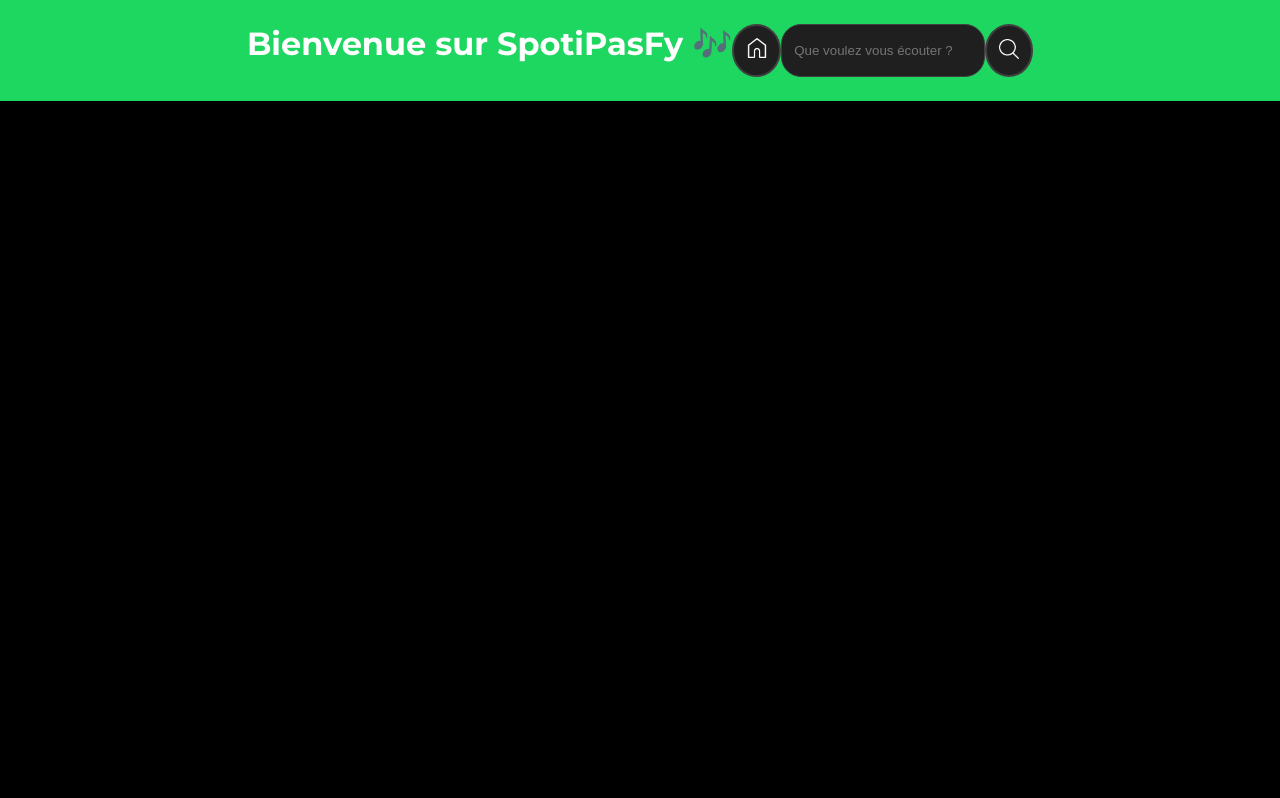
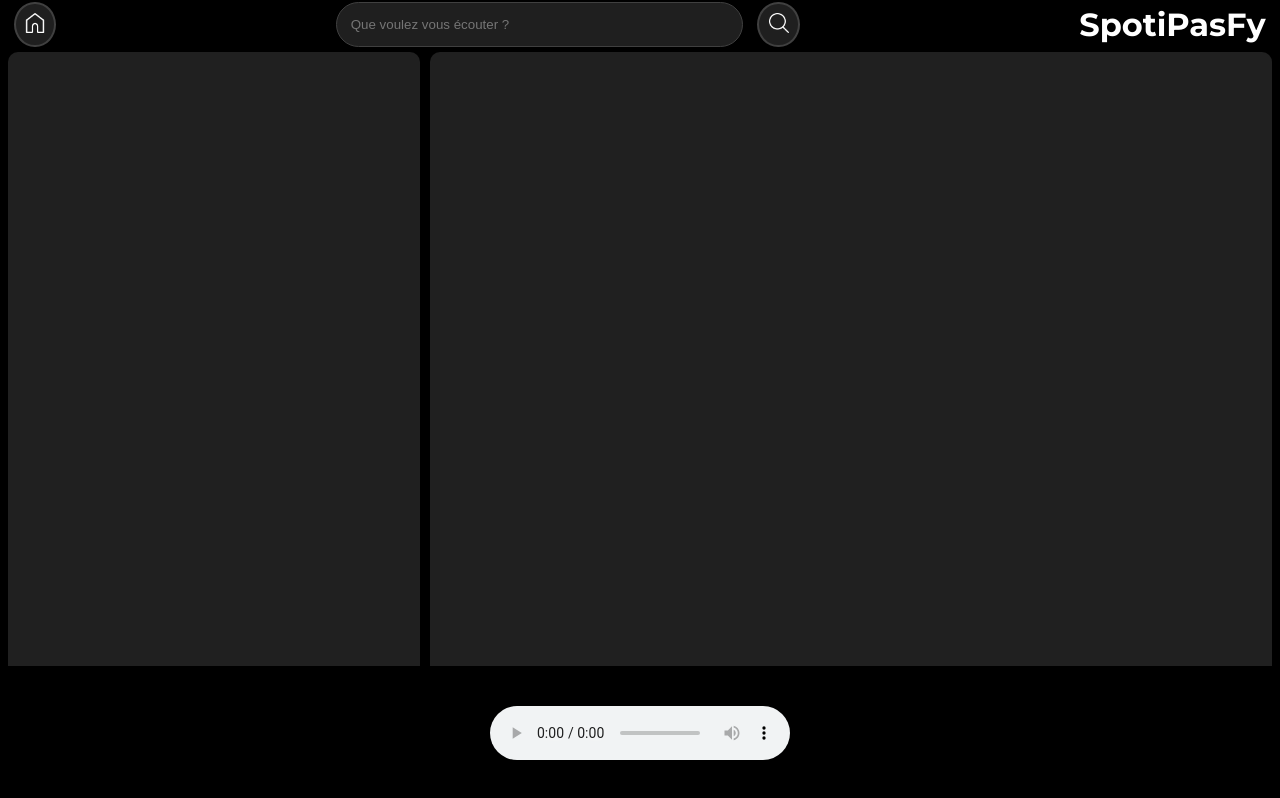
Before and after one commit to NathanSalome/SpotiPasFy, a plain HTML site: page Html/accueil.html in a window 1280 px wide. Drawn offline with Linux system fonts and the light colour scheme.

Commit message:
Ajout front + Java

```diff
--- a/Css/accueil.css
+++ b/Css/accueil.css
@@ -9,26 +9,32 @@ body{
     font-family: "Montserrat", sans-serif;
 }
 
-/* NavBar */
+/*=================*/
+/*      Header     */
+/*=================*/
 
 header{
     display: flex;
-    justify-content: center;
-    padding: 3vh;
+    align-items: center;
+    padding: 0.2vh;
     color: white;
-    background-color: #1ed760;
+    //background-color: #1ed760;
+    justify-content: space-between;
 }
 
-header h1{
+header h1 {
+    text-align: start;
     font-size: 2rem;
+    justify-self: start;
+    margin-right: 1%;
 }
 
 header button{
     border: 2px solid #404040;
     background-color: #1F1F1F;
     color: white;
+    padding: 2%;
     border-radius: 50%;
-    padding: 1%;
 }
 
 header button:hover, header input:hover, header a:hover{
@@ -39,27 +45,72 @@ header input{
     border: 1px solid #404040;
     background-color: #1F1F1F;
     color: white;
-    border-radius: 20px;
-    padding: 1%;
+    width: 55vh;
+    border-radius: 30px;
+    padding: 3%;
 }
 
 header a{
     border: 2px solid #404040;
     background-color: #1F1F1F;
     color: white;
+    padding: 0.7%;
     border-radius: 50%;
-    padding: 1%;
+    margin-left: 1%;
+}
+
+nav{
+    display: flex;
+    align-items: center;
+    color: white;
+    width: auto;
+    gap: 3%;
+}
+
+/*=================*/
+/*     Contenu     */
+/*=================*/
+
+.container {
+    margin-top: 0.2%;
+    display: grid;
+    grid-template-columns: repeat(3, 1fr);
+    grid-template-rows: auto 1fr auto;
+    gap: 10px;
+    min-height: 90vh;
+}
+
+.un {
+    background-color: #202020;
+    grid-column: 1 / 1;
+    grid-row: 1/4;
+    border-radius: 10px;
+    margin-left: 2%;
+    bottom: 0;
+}
+
+.deux {
+    background-color: #202020;
+    grid-column: 2/4;
+    grid-row: 1/3;
+    border-radius: 10px;
+    margin-right: 1%;
+    bottom: 0;
 }
 
 
+/*=================*/
+/*   Bar audio     */
+/*=================*/
 
-
-
-
-
-
-
-
-section{
-    background-color: #121212;
+section:nth-child(3) {
+    position: fixed;
+    bottom: 0;
+    left: 0;
+    width: 100%;
+    padding: 2.5rem;
+    background-color: #000000;
+    color: white;
+    display: flex;
+    justify-content: center;
 }
--- a/Html/accueil.html
+++ b/Html/accueil.html
@@ -8,18 +8,31 @@
     <link rel="preconnect" href="https://fonts.googleapis.com">
     <link rel="preconnect" href="https://fonts.gstatic.com" crossorigin>
     <link href="https://fonts.googleapis.com/css2?family=Montserrat:ital,wght@0,100..900;1,100..900&display=swap" rel="stylesheet">
-    <script src="../JavaScript/Script.js"></script>
     <title>SpotiPasFy</title>
+    <script src="../JavaScript/Script.js" defer></script>
 </head>
 <body>
+    <!-- NavBar / Header -->
     <header>
+        <a href="Accueil.html"><img class="logo" src="../Image/home.png" alt="Home" width="20px"></a>
+        <nav>
+            <input type="search" id="search" placeholder="Que voulez vous écouter ?">
+            <button id="search-button"><img src="../Image/search.png" alt="Loop recherche" width="20px" onclick="searchMusic()"></button>
+        </nav>
         <h1 id="welcome"></h1>
-        <a href="Accueil.html"><img class="logo" src="../Image/home.png" alt="Home" width="20px"></a>
-        <input type="search" id="search" placeholder="Que voulez vous écouter ?">
-        <button id="search-button"><img src="../Image/search.png" alt="Loop recherche" width="20px"></button>
     </header>
+
+    <!-- Contenu  -->
+    <section class="container">
+        <div class="un">
+        </div>
+        <div class="deux">
+        </div>
+    </section>
+
+    <!-- Bar musique -->
     <section>
-
+        <audio id="audio" controls></audio>
     </section>
 </body>
 </html>
--- a/JavaScript/Script.js
+++ b/JavaScript/Script.js
@@ -17,9 +17,9 @@ function nameutilisateur() {
     const username = localStorage.getItem("spotypasfyUser");
 
     if (username) {
-        document.getElementById("welcome").textContent = "Bienvenue, "+ username + " 🎧";
+        document.getElementById("welcome").textContent = username;
     } else {
-        document.getElementById("welcome").textContent = "Bienvenue sur SpotiPasFy 🎶";
+        document.getElementById("welcome").textContent = "SpotiPasFy";
     }
 }
 
@@ -39,6 +39,14 @@ function searchMusic() {
             `;
         })
 }
+
+// charger audio essai
+const audio = document.getElementById("audio");
+
+audio.src = "https://prod-1.storage.jamendo.com/?trackid=689544&format=mp31&from=pjD1izJuTouXCGt4TVXLag%3D%3D%7CrN8ixgAAmn3%2FcS%2BcgsVWOg%3D%3D";
+audio.load();
+
+
 
 
 
```
Also changed, not shown: Html/index.html (+1 -0 lines).
